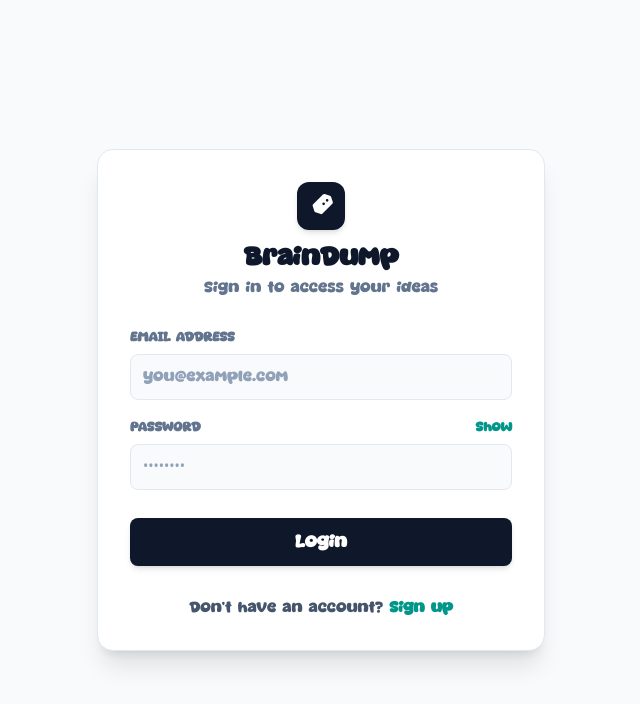
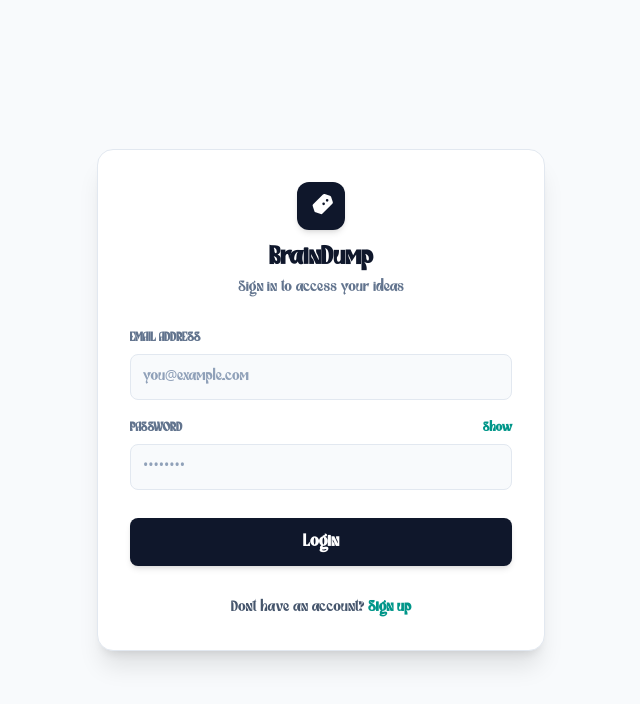
Before and after one commit to mdhsaikats/braindump-frontend, a React (Vite) app: page / in a window 1280 px wide. Shown: the top 704 px of the page, without its empty margins (319-959 px from the left). Built offline with nearby package versions, Linux system fonts and the light colour scheme.

Commit message:
Use Narnia font from public/font/

```diff
--- a/src/index.css
+++ b/src/index.css
@@ -1,7 +1,7 @@
 @font-face {
-  font-family: 'Matcha Mint';
-  src: url('/font/Matcha Mint.ttf') format('truetype'),
-       url('/font/Matcha Mint.otf') format('opentype');
+  font-family: 'Narnia';
+  src: url('/font/Narnia.ttf') format('truetype'),
+       url('/font/Narnia.otf') format('opentype');
   font-weight: normal;
   font-style: normal;
   font-display: swap;
@@ -10,8 +10,8 @@
 @import "tailwindcss";
 
 @theme {
-  --font-sans: 'Matcha Mint', system-ui, -apple-system, sans-serif;
-  --font-matcha: 'Matcha Mint', system-ui, -apple-system, sans-serif;
+  --font-sans: 'Narnia', system-ui, -apple-system, sans-serif;
+  --font-narnia: 'Narnia', system-ui, -apple-system, sans-serif;
   --color-brand-500: #0d9488;
   --color-brand-600: #0f766e;
 }
@@ -21,6 +21,6 @@
 }
 
 body {
-  font-family: 'Matcha Mint', system-ui, -apple-system, sans-serif;
+  font-family: 'Narnia', system-ui, -apple-system, sans-serif;
   letter-spacing: normal;
 }
```
Also changed, not shown: public/font/Narnia.otf (added), public/font/Narnia.ttf (added).
